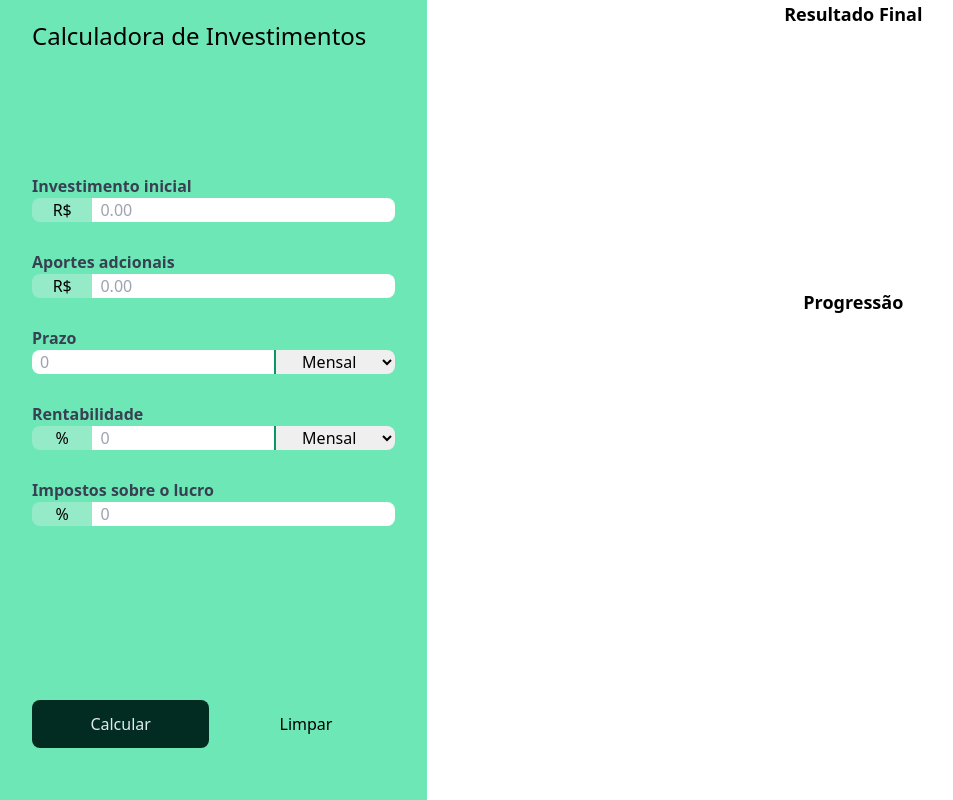
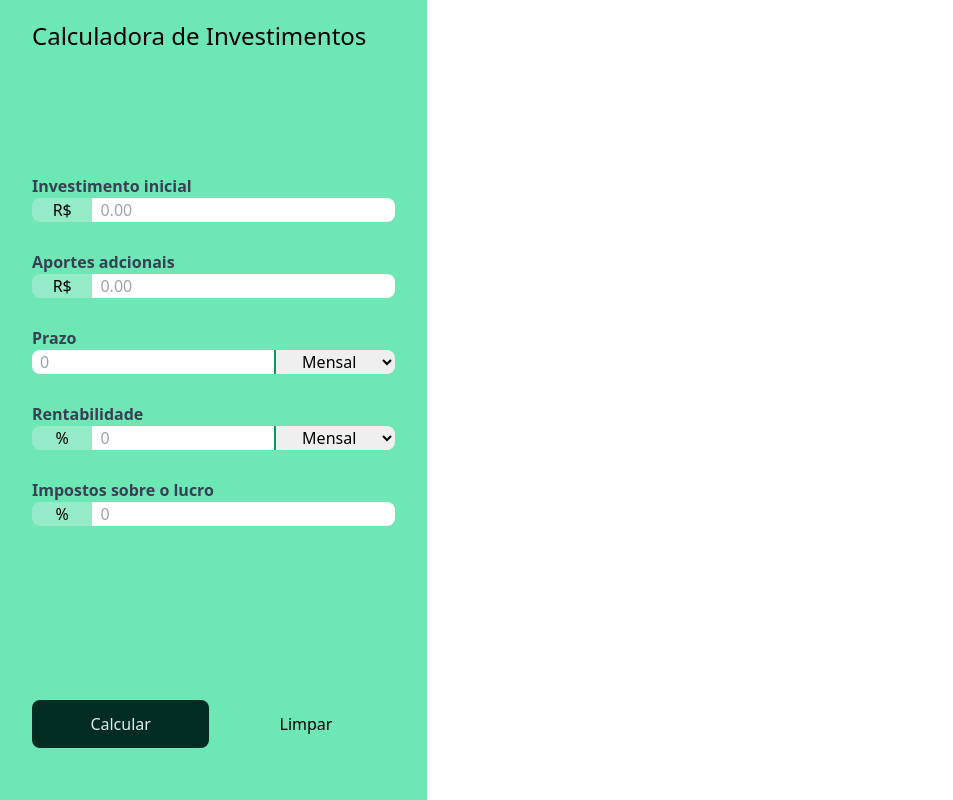
Before and after one commit to Morandi2707/projetoCalculadoraInvestimentos, a website built with Vite: page index.html in a window 1280 px wide. Shown: the whole page, without its empty margins (0-953 px from the left). Built offline with nearby package versions, Linux system fonts and the light colour scheme.

Commit message:
Processos relacionado aos gráficos foram comentados

```diff
--- a/index.html
+++ b/index.html
@@ -139,7 +139,7 @@
       </div>
     </aside>
     <main class="row-span-2 col-span-2">
-      <section id="charts-container " class="h-full">
+      <!--section id="charts-container " class="h-full">
         <div class="h-[36%] flex flex-col items-center pb-10">
           <p class="font-bold text-lg">Resultado Final</p>
           <canvas id="final-money-distribution"></canvas>
@@ -148,7 +148,7 @@
           <p class="font-bold text-lg">Progressão</p>
           <canvas id="progression"></canvas>
         </div>
-      </section>
+      </section> -->
     </main>
     <script type="module" src="./main.js"></script>
   </body>
```
